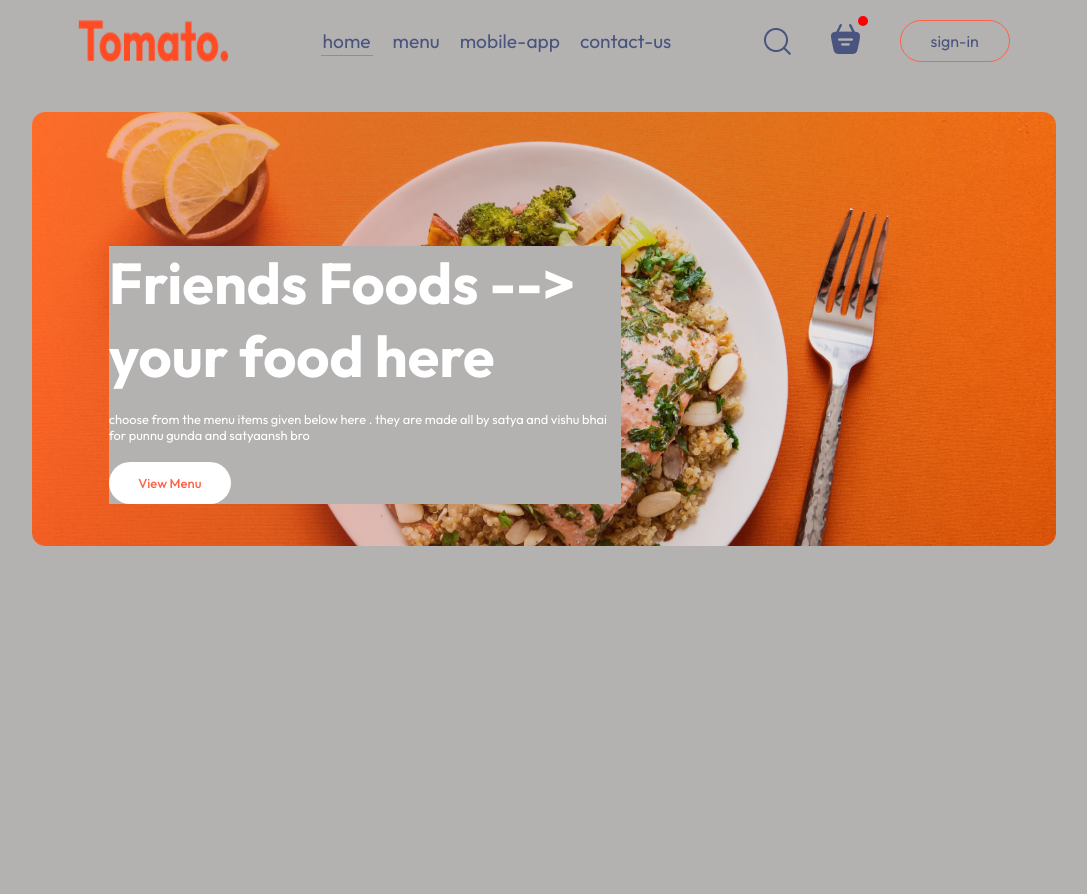
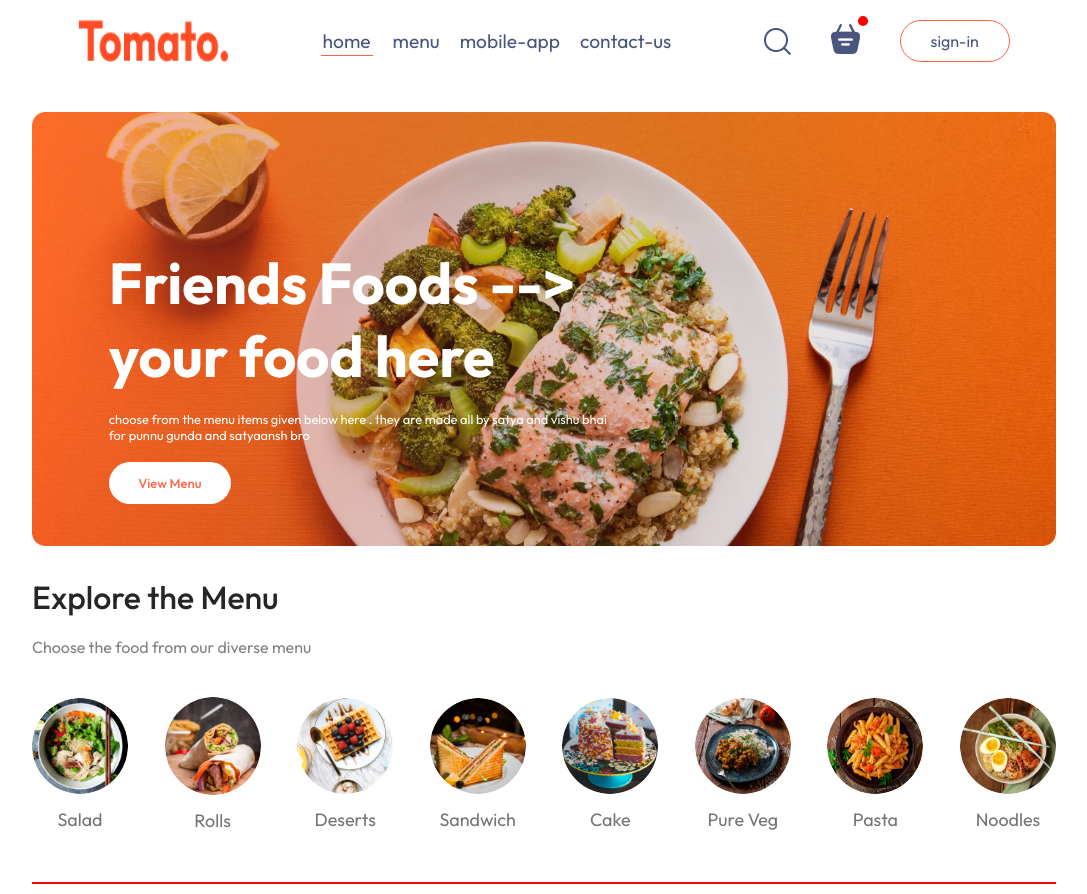
Before and after one commit to SatyawanPanchal/06-food-app-frontend, a React app in the folder frontend/: page / in a window 1280 px wide. Shown: the whole page, without its empty margins (96-1183 px from the left). Before the commit the page ends 800 px from the top, so only its background shows below. Built offline with nearby package versions, Linux system fonts and the light colour scheme; the HTML template or start-up script is replaced by a standard one.

Commit message:
exploremenu done

```diff
--- a/frontend/src/components/ExploreMenu/ExploreMenu.jsx
+++ b/frontend/src/components/ExploreMenu/ExploreMenu.jsx
@@ -1,9 +1,24 @@
 import React from 'react'
 import './exploreMenu.css'
+ import {menu_list} from '../../assets/assets'
 
-const ExploreMenu = () => {
+// eslint-disable-next-line react/prop-types
+const ExploreMenu = ({category,setCategory}) => {
   return (
-    <div>
+    <div className='explore-menu' id='explore-menu'>
+    <h1>Explore the Menu</h1>
+    <p className='explore-menu-text'>Choose the food from our diverse menu</p>
+      <div className="explore-menu-list">
+        {menu_list.map((item,index)=>{
+          return(
+            <div onClick={()=>setCategory(prev=>prev===item.menu_name?"All":item.menu_name)} key={index} className='explore-menu-list-item'>
+              <img className={category===item.menu_name?"active":""} src={item.menu_image} alt="" />
+              <p>{item.menu_name}</p>
+            </div>
+          )
+        })}
+      </div>
+      <hr />
 
     </div>
   )
--- a/frontend/src/components/ExploreMenu/exploreMenu.css
+++ b/frontend/src/components/ExploreMenu/exploreMenu.css
@@ -0,0 +1,66 @@
+.explore-menu{
+    display: flex;
+    flex-direction: column;
+    gap:20px;
+
+}
+
+.explore-menu h1{
+    color:#262626;
+    font-weight: 500;
+}
+
+.explore-menu-text{
+    max-width: 60%;
+    color: #808080;
+}
+
+
+
+
+.explore-menu-list{
+    display: flex;
+    justify-content: space-between;
+    align-items: center;
+
+    text-align: center;
+    gap: 30px;
+    margin: 20px 0px;
+    overflow-x: scroll;
+
+}
+
+.explore-menu-list-item img{
+    width: 7.5vw;
+    min-width: 80px;
+    cursor: pointer;
+    border-radius: 50%;
+    transition: 0.2s;
+}
+
+.explore-menu-list-item p{
+    margin-top: 10px;
+    color:#747474 ;
+    font-size: max(1.4vw,16px);
+    cursor: pointer;
+
+}
+
+.explore-menu hr{
+    margin:10px 0px;
+    height: 2px;
+    border: none;
+    background-color: red;
+}
+
+
+
+
+.explore-menu-list::-webkit-scrollbar{
+    display: none;
+}
+
+.explore-menu-list-item img.active{
+    border:4px solid tomato;
+    padding: 2px;
+}
--- a/frontend/src/index.css
+++ b/frontend/src/index.css
@@ -1,10 +1,11 @@
 @import url('https://fonts.googleapis.com/css2?family=Outfit:wght@100..900&display=swap');
+
  *{
   padding: 0;
   margin: 0;
   box-sizing: border-box;
   font-family: outfit;
-  background-color:rgb(180, 177, 177);
+
  }
 
  body{
--- a/frontend/src/pages/Home/Home.jsx
+++ b/frontend/src/pages/Home/Home.jsx
@@ -1,11 +1,14 @@
-import React from 'react'
+import React, { useState } from 'react'
 import './home.css'
 import Header from '../../components/Header/Header'
+import ExploreMenu from '../../components/ExploreMenu/ExploreMenu'
 
 const Home = () => {
+  const[category,setCategory]=useState('All');
   return (
     <div>
       <Header/>
+      <ExploreMenu category={category} setCategory={setCategory}/>
     </div>
   )
 }
```
Also changed, not shown: frontend/src/App.jsx (+4 -3 lines).
